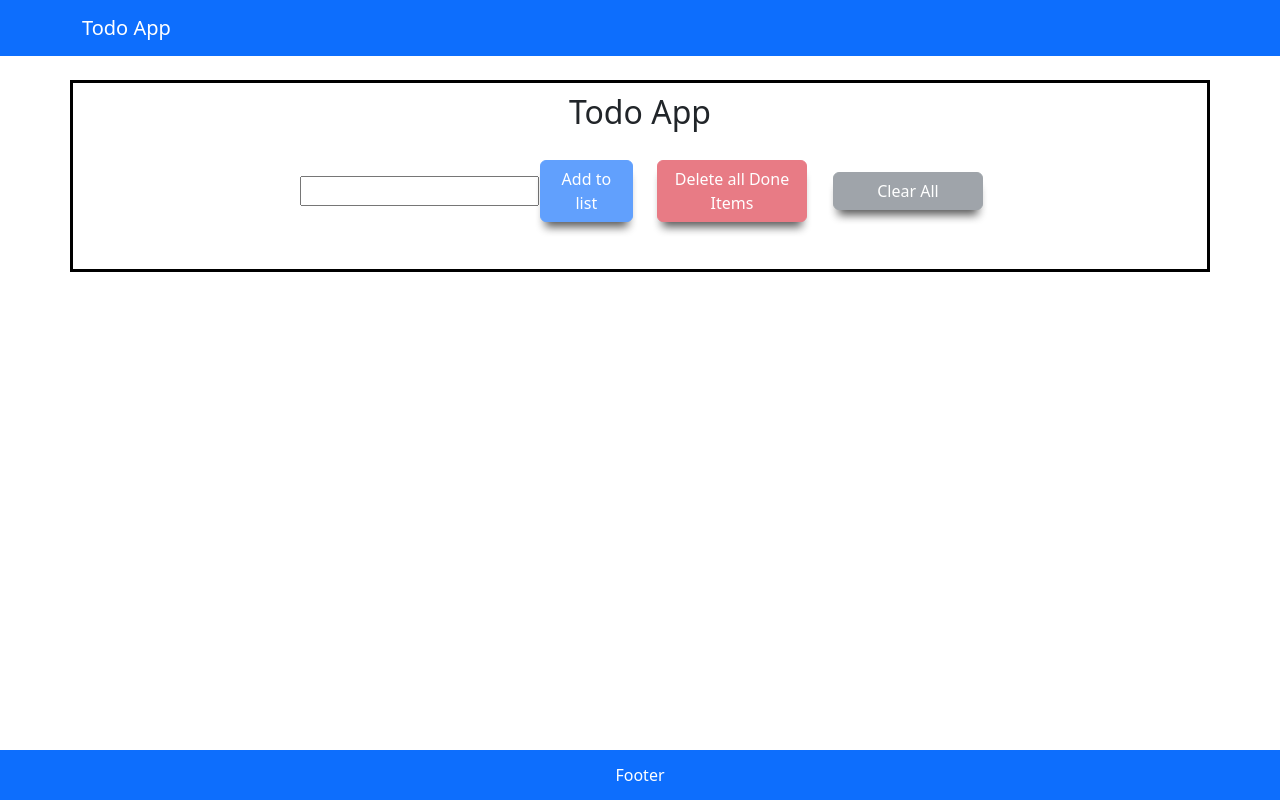
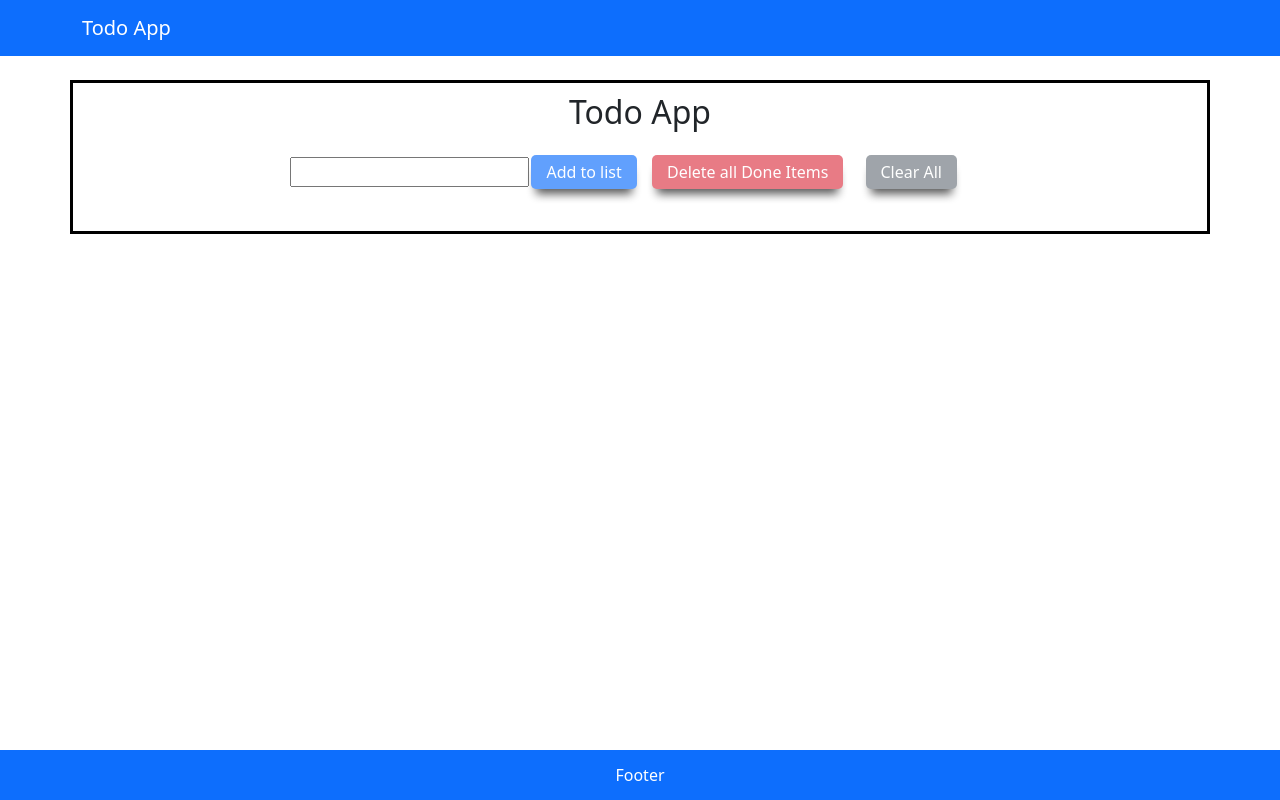
Before and after one commit to Siddhesh672004/todo-app, a React (Vite) app: page / in a window 1280 px wide. Built offline with nearby package versions, Linux system fonts and the light colour scheme.

Commit message:
Button Alignment

```diff
--- a/src/components/Todo/Todo.module.css
+++ b/src/components/Todo/Todo.module.css
@@ -27,7 +27,13 @@
 
 .buttons {
     box-shadow: 0 10px 10px -5px black;
-    margin: 5px;
-    width: 100%;
-    max-width: 150px;
+    display: inline-flex;          /* Makes the button size to fit its content */
+    align-items: center;           /* Centers the text vertically */
+    justify-content: center;       /* Centers the text horizontally */
+    padding: 5px 15px;             /* Adjust padding for desired spacing */
+    white-space: nowrap;     /* Button background color */
+    color: #fff;                   /* Text color */
+    border: none;                  /* Removes default border */
+    border-radius: 5px;            /* Optional: Adds rounded corners */
+    cursor: pointer;
 }
```
